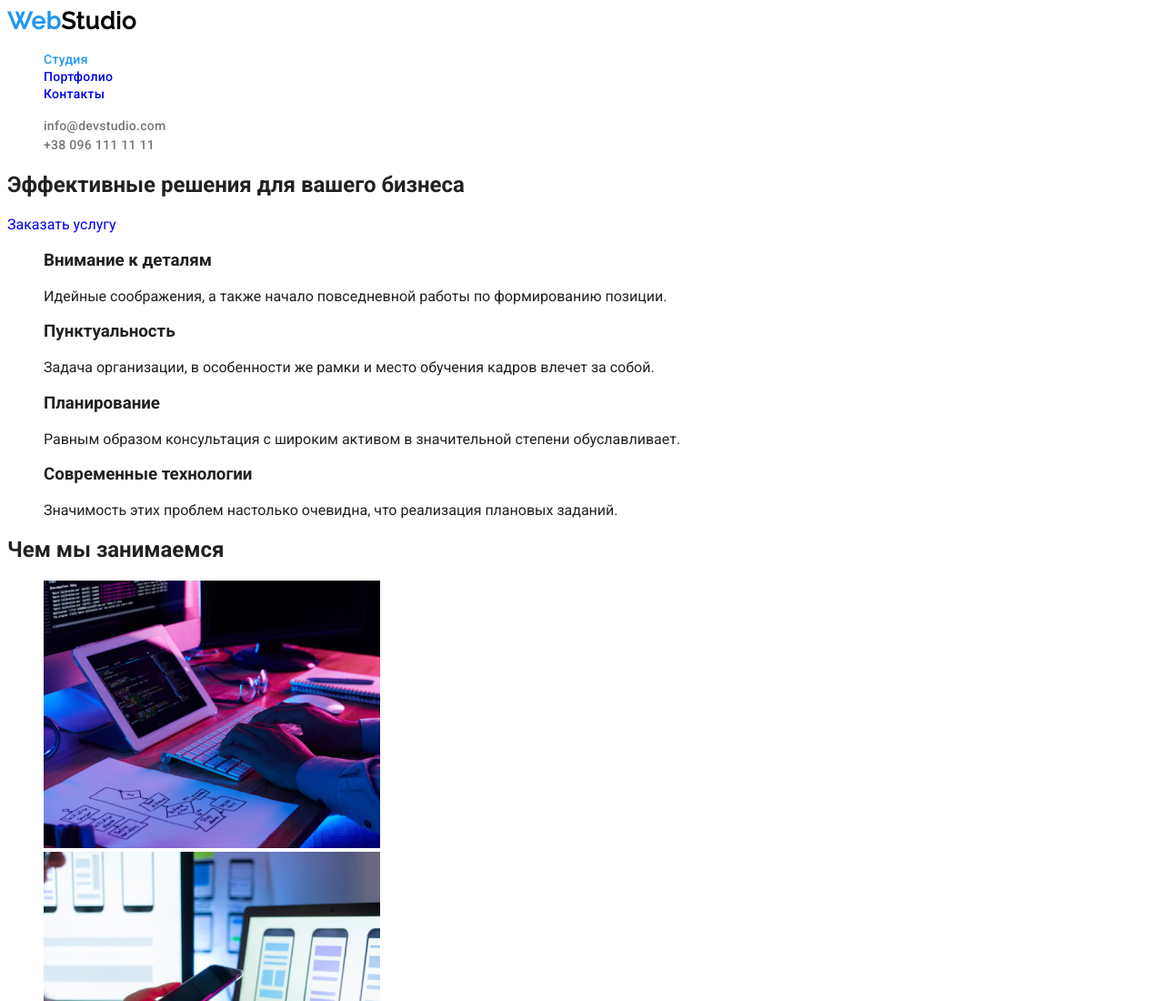
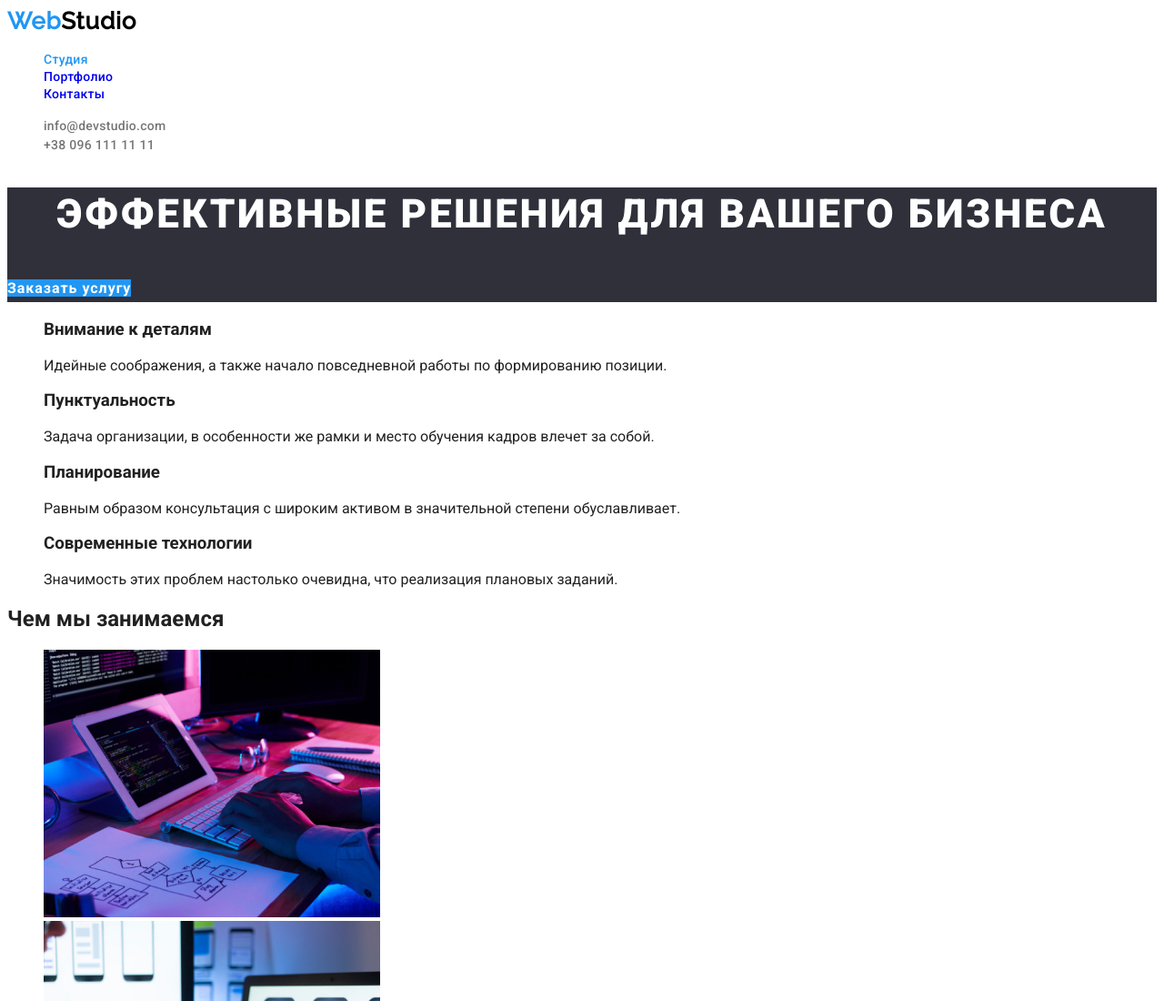
Before and after one commit to Aleksandra-Maksymets/goit-markup-hw-02, a plain HTML site: page index.html in a window 1280 px wide. Shown: the top 1100 px of the page at 91% size. Drawn offline with Linux system fonts and the light colour scheme.

Commit message:
fix fonts add css to hero section

```diff
--- a/css/style.css
+++ b/css/style.css
@@ -15,7 +15,9 @@ background: #F5F4FA; цвет фона секции наша команда
   --primary-text-color: #212121;
   --secondary-text-color: #757575;
   --accent-color: #2196f3;
+  --hero-text-color: #ffffff;
   --address-text-color: #ffffff;
+  --primary-button-text: #ffffff;
   --footer-link-color: rgba(255, 255, 255, 0.6);
   --logo-color: #000000;
   --primary-background-color: #ffffff;
@@ -95,3 +97,28 @@ body {
 }
 
 /* hero */
+.hero {
+  background-color: var(--secondary-background-color);
+}
+
+.hero-title {
+  font-weight: 900;
+  font-size: 44px;
+  line-height: 1.36;
+
+  text-align: center;
+  letter-spacing: 0.06em;
+  text-transform: uppercase;
+
+  color: var(--hero-text-color);
+}
+
+.hero-button {
+  font-weight: 700;
+  font-size: 16px;
+  line-height: 1.88;
+  letter-spacing: 0.06em;
+
+  color: var(--primary-button-text);
+  background-color: var(--accent-color);
+}
--- a/index.html
+++ b/index.html
@@ -6,8 +6,9 @@
     <title>WebStudio</title>
     <link rel="preconnect" href="https://fonts.gstatic.com" />
     <link rel="preconnect" href="https://fonts.gstatic.com" />
+    <link rel="preconnect" href="https://fonts.gstatic.com" />
     <link
-      href="https://fonts.googleapis.com/css2?family=Raleway:wght@500&family=Roboto:wght@400;500;700&display=swap"
+      href="https://fonts.googleapis.com/css2?family=Raleway:wght@500&family=Roboto:wght@400;500;700;900&display=swap"
       rel="stylesheet"
     />
     <link rel="stylesheet" href="./css/style.css" />
```
Also changed, not shown: portfolio.html (+2 -1 lines).
